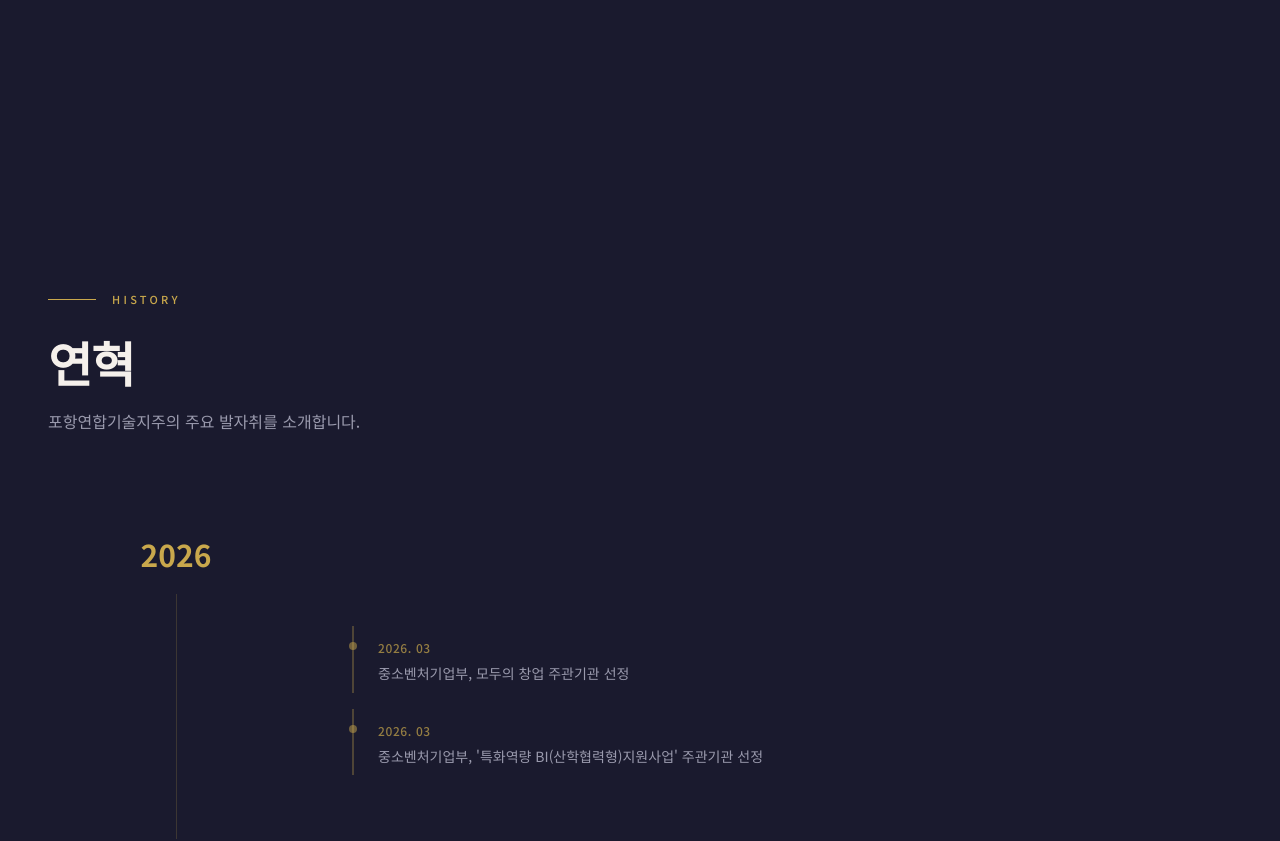
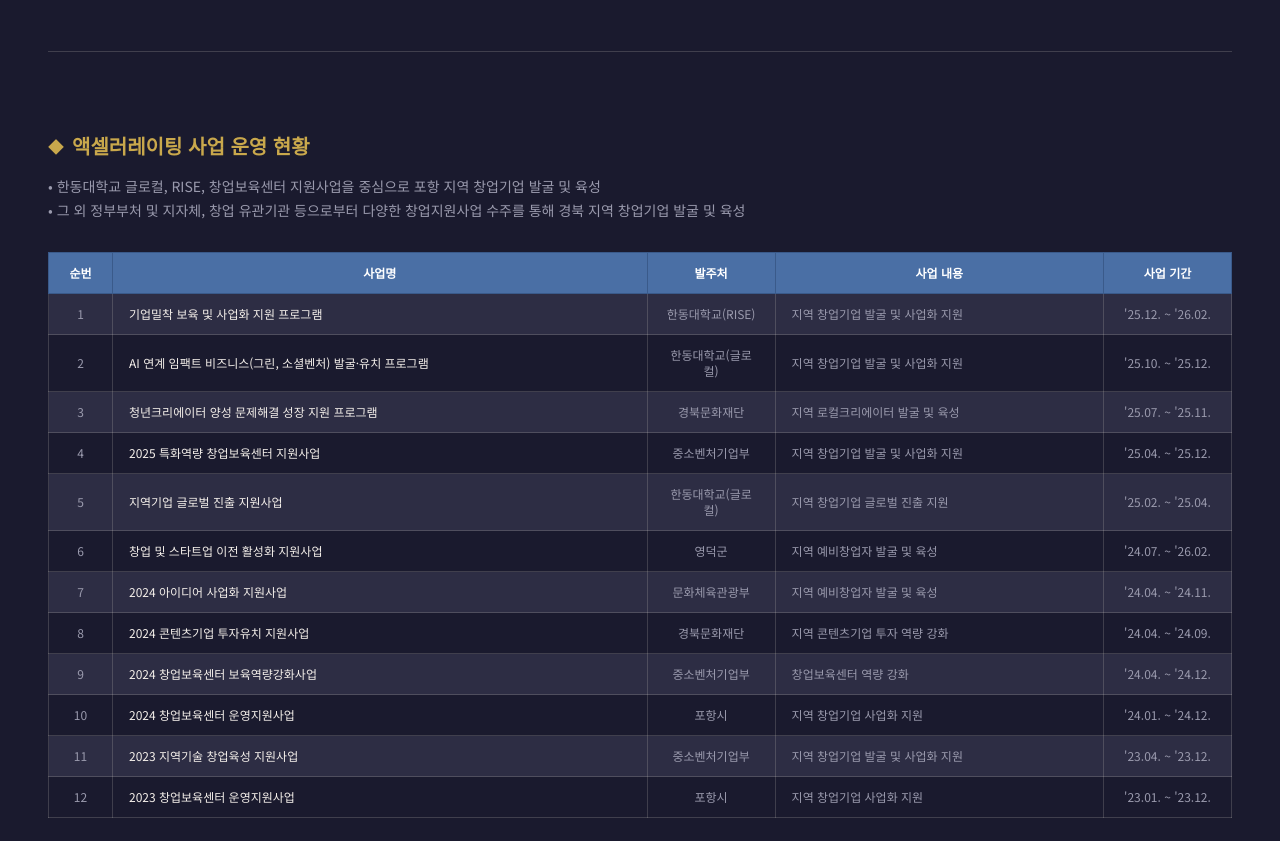
Before and after one commit to keilvher1/puholdings, a Next.js app: page /about in a window 1280 px wide. Shown: the part 6300-7141 px from the top of the page. Built offline with nearby package versions, Linux system fonts and the light colour scheme.

Commit message:
feat: add "Accelerating Project Operations Status" section to ecosystem-section
Include 12 project data entries with alternating row colors for clarity.

Co-authored-by: pepe <67437675+keilvher1@users.noreply.github.com>

```diff
--- a/components/sections/ecosystem-section.tsx
+++ b/components/sections/ecosystem-section.tsx
@@ -80,6 +80,22 @@ const VALUE_CHAIN_CARDS = [
       "후속투자 및 성장 지원",
     ],
   },
+]
+
+// 액셀러레이팅 사업 운영 현황 데이터
+const ACCELERATING_PROGRAMS = [
+  { id: 1, name: "기업밀착 보육 및 사업화 지원 프로그램", client: "한동대학교(RISE)", content: "지역 창업기업 발굴 및 사업화 지원", period: "'25.12. ~ '26.02." },
+  { id: 2, name: "AI 연계 임팩트 비즈니스(그린, 소셜벤처) 발굴·유치 프로그램", client: "한동대학교(글로컬)", content: "지역 창업기업 발굴 및 사업화 지원", period: "'25.10. ~ '25.12." },
+  { id: 3, name: "청년크리에이터 양성 문제해결 성장 지원 프로그램", client: "경북문화재단", content: "지역 로컬크리에이터 발굴 및 육성", period: "'25.07. ~ '25.11." },
+  { id: 4, name: "2025 특화역량 창업보육센터 지원사업", client: "중소벤처기업부", content: "지역 창업기업 발굴 및 사업화 지원", period: "'25.04. ~ '25.12." },
+  { id: 5, name: "지역기업 글로벌 진출 지원사업", client: "한동대학교(글로컬)", content: "지역 창업기업 글로벌 진출 지원", period: "'25.02. ~ '25.04." },
+  { id: 6, name: "창업 및 스타트업 이전 활성화 지원사업", client: "영덕군", content: "지역 예비창업자 발굴 및 육성", period: "'24.07. ~ '26.02." },
+  { id: 7, name: "2024 아이디어 사업화 지원사업", client: "문화체육관광부", content: "지역 예비창업자 발굴 및 육성", period: "'24.04. ~ '24.11." },
+  { id: 8, name: "2024 콘텐츠기업 투자유치 지원사업", client: "경북문화재단", content: "지역 콘텐츠기업 투자 역량 강화", period: "'24.04. ~ '24.09." },
+  { id: 9, name: "2024 창업보육센터 보육역량강화사업", client: "중소벤처기업부", content: "창업보육센터 역량 강화", period: "'24.04. ~ '24.12." },
+  { id: 10, name: "2024 창업보육센터 운영지원사업", client: "포항시", content: "지역 창업기업 사업화 지원", period: "'24.01. ~ '24.12." },
+  { id: 11, name: "2023 지역기술 창업육성 지원사업", client: "중소벤처기업부", content: "지역 창업기업 발굴 및 사업화 지원", period: "'23.04. ~ '23.12." },
+  { id: 12, name: "2023 창업보육센터 운영지원사업", client: "포항시", content: "지역 창업기업 사업화 지원", period: "'23.01. ~ '23.12." },
 ]
 
 // 하단 기관 로고 데이터
@@ -471,6 +487,53 @@ export function EcosystemSection() {
             </div>
           </div>
         </BlurFade>
+
+        {/* 구분선 */}
+        <div className="my-20 border-t border-warm-tan/20" />
+
+        {/* 액셀러레이팅 사업 운영 현황 */}
+        <BlurFade delay={0.5}>
+          <div>
+            <div className="flex items-center gap-2 mb-4">
+              <span className="text-gold">◆</span>
+              <h3 className="text-xl font-bold text-gold">액셀러레이팅 사업 운영 현황</h3>
+            </div>
+
+            <div className="mb-8 text-sm text-text-tertiary space-y-1">
+              <p>• 한동대학교 글로컬, RISE, 창업보육센터 지원사업을 중심으로 포항 지역 창업기업 발굴 및 육성</p>
+              <p>• 그 외 정부부처 및 지자체, 창업 유관기관 등으로부터 다양한 창업지원사업 수주를 통해 경북 지역 창업기업 발굴 및 육성</p>
+            </div>
+
+            {/* 테이블 */}
+            <div className="overflow-x-auto">
+              <table className="w-full border-collapse">
+                <thead>
+                  <tr className="bg-[#4A6FA5] text-white">
+                    <th className="px-4 py-3 text-center text-xs font-semibold border border-[#3A5A8A] w-16">순번</th>
+                    <th className="px-4 py-3 text-center text-xs font-semibold border border-[#3A5A8A]">사업명</th>
+                    <th className="px-4 py-3 text-center text-xs font-semibold border border-[#3A5A8A] w-32">발주처</th>
+                    <th className="px-4 py-3 text-center text-xs font-semibold border border-[#3A5A8A]">사업 내용</th>
+                    <th className="px-4 py-3 text-center text-xs font-semibold border border-[#3A5A8A] w-32">사업 기간</th>
+                  </tr>
+                </thead>
+                <tbody>
+                  {ACCELERATING_PROGRAMS.map((program, index) => (
+                    <tr
+                      key={program.id}
+                      className={`${index % 2 === 0 ? 'bg-dark-muted' : 'bg-dark'} hover:bg-gold/5 transition-colors`}
+                    >
+                      <td className="px-4 py-3 text-center text-xs text-text-tertiary border border-warm-tan/20">{program.id}</td>
+                      <td className="px-4 py-3 text-xs text-primary-foreground border border-warm-tan/20">{program.name}</td>
+                      <td className="px-4 py-3 text-center text-xs text-text-tertiary border border-warm-tan/20">{program.client}</td>
+                      <td className="px-4 py-3 text-xs text-text-tertiary border border-warm-tan/20">{program.content}</td>
+                      <td className="px-4 py-3 text-center text-xs text-text-tertiary border border-warm-tan/20">{program.period}</td>
+                    </tr>
+                  ))}
+                </tbody>
+              </table>
+            </div>
+          </div>
+        </BlurFade>
       </div>
     </section>
   )
```
